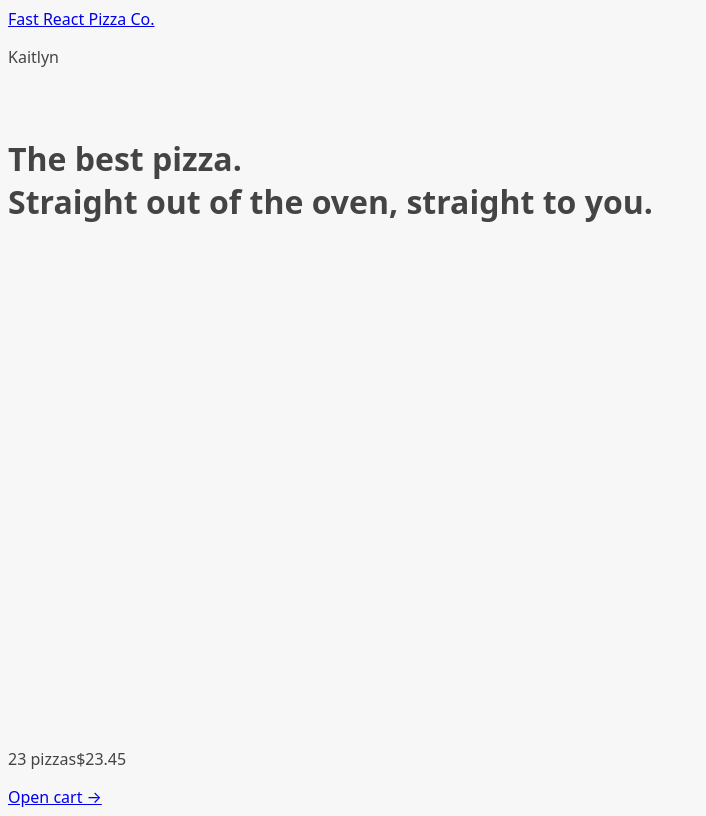
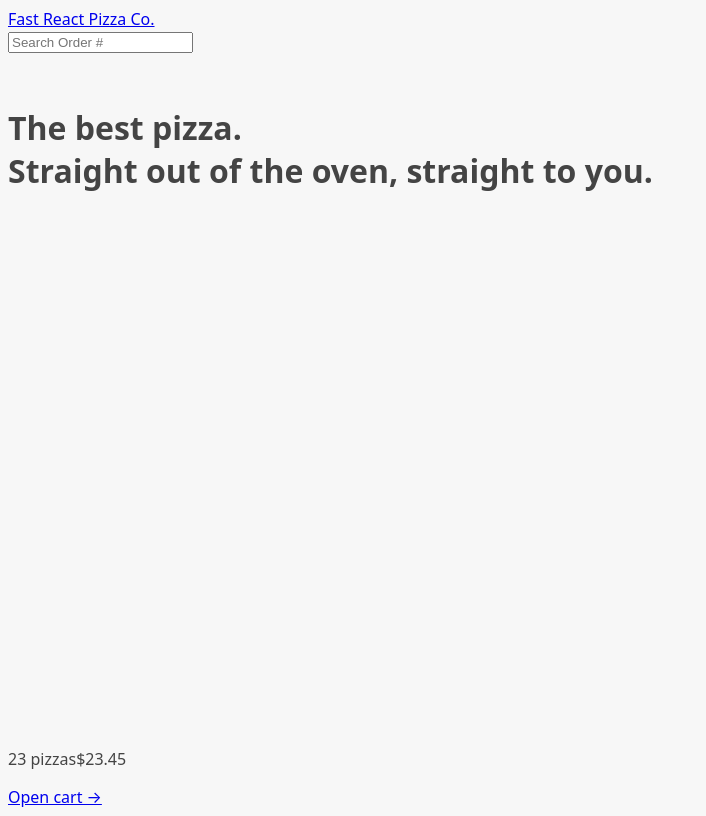
Before and after one commit to Kaitlyn-Folsom/fast-react-pizza, a React (Vite) app: page / in a window 1280 px wide. Shown: the whole page, without its empty margins (0-706 px from the left). Built offline with nearby package versions, Linux system fonts and the light colour scheme.

Commit message:
create SearchOrder input

```diff
--- /dev/null
+++ b/src/features/order/SearchOrder.jsx
@@ -0,0 +1,21 @@
+import { useState } from 'react';
+import { useNavigate } from 'react-router-dom';
+
+function SearchOrder() {
+  const [query, setQuery] = useState('');
+  const navigate = useNavigate();
+  function handleSubmit(e) {
+    e.preventDefault();
+    if (!query) return;
+    navigate(`/order/${query}`);
+    setQuery('');
+  }
+
+  return (
+    <form onSubmit={handleSubmit}>
+      <input placeholder='Search Order #' value={query} onChange={(e) => setQuery(e.target.value)} />
+    </form>
+  );
+}
+
+export default SearchOrder;
--- a/src/ui/Header.jsx
+++ b/src/ui/Header.jsx
@@ -1,10 +1,11 @@
 import { Link } from 'react-router-dom';
+import SearchOrder from '../features/order/SearchOrder';
 
 function Header() {
   return (
     <header>
       <Link to={'/'}>Fast React Pizza Co.</Link>
-      <p>Kaitlyn</p>
+      <SearchOrder />
     </header>
   );
 }
```
